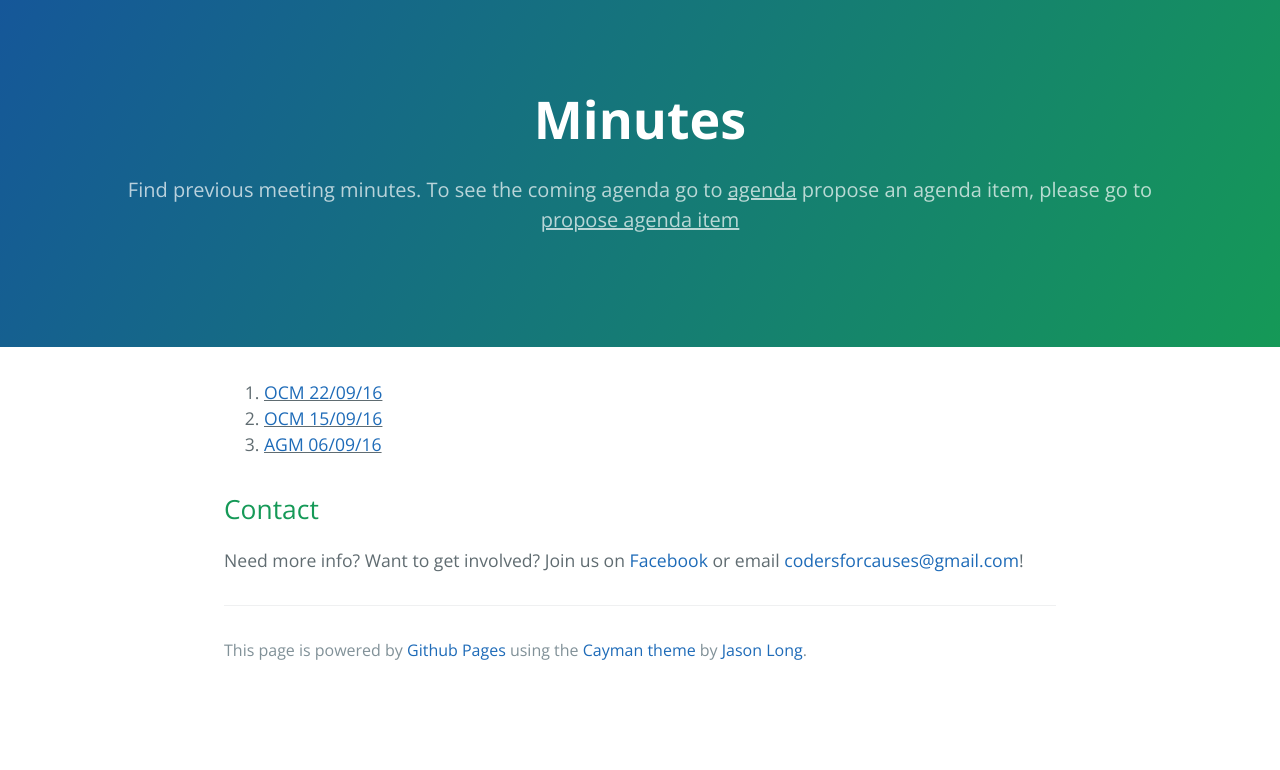
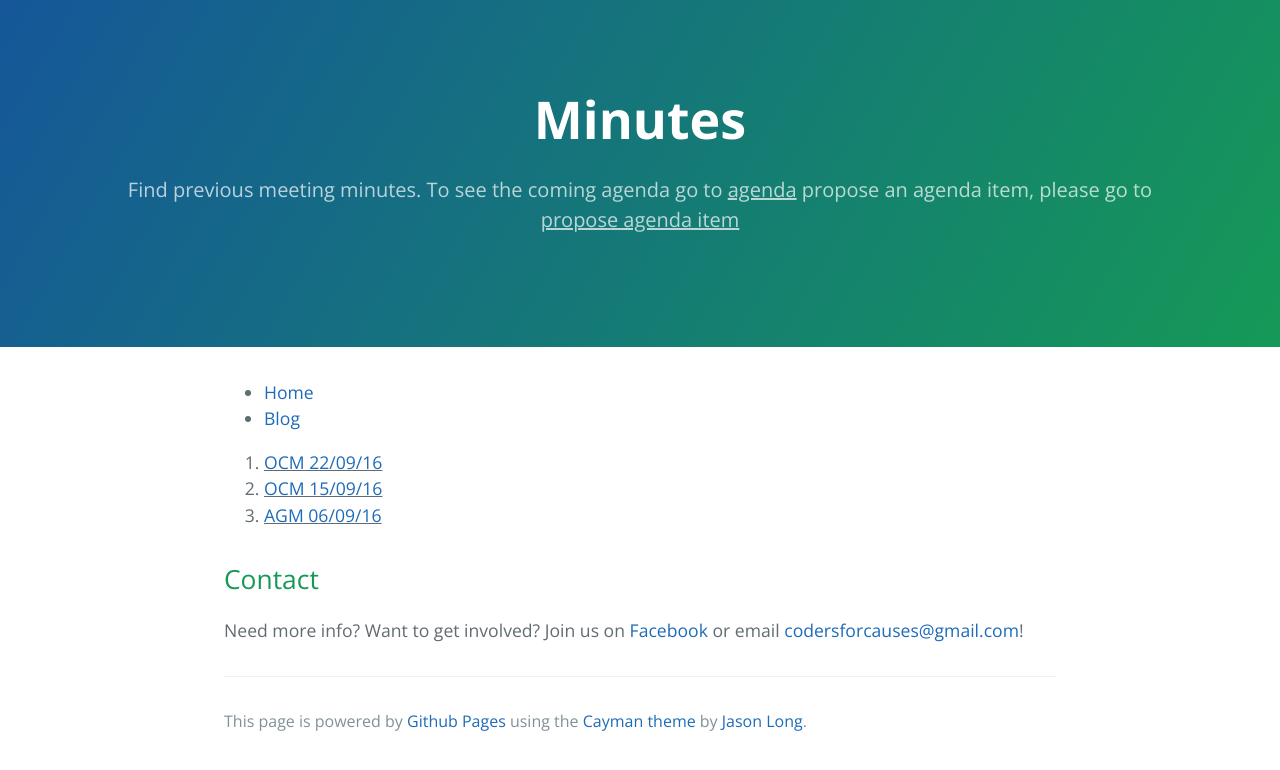
Before and after one commit to codersforcauses/backup, a Jekyll site: the page minutes/index.html, which Jekyll copies as it is, in a window 1280 px wide. Shown: the top 770 px of the page. Built offline with Jekyll 4.4.1, drawn with Linux system fonts in a browser that asks for light colours.

Commit message:
Testing nav.

```diff
--- a/minutes/index.html
+++ b/minutes/index.html
@@ -16,6 +16,13 @@
     </section>
 
     <section class="main-content">
+
+      <nav class="main-nav">
+        <ul>
+          <li><a href="/">Home</a></li>
+          <li><a href="/blog.html">Blog</a></li>
+        </ul>
+      </nav>
 
 <ol>
   <li style="text-decoration: underline;"><a href="./pdfs/22-09-16.pdf">OCM 22/09/16</a></li>
```
